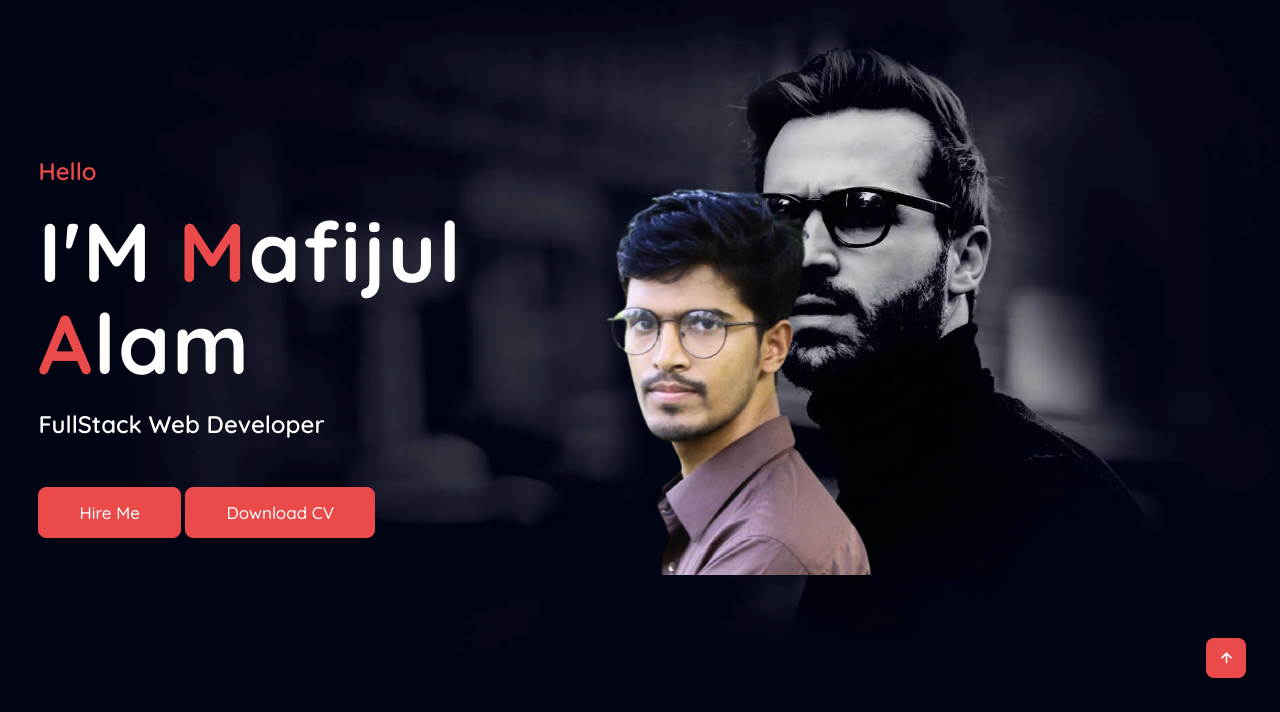
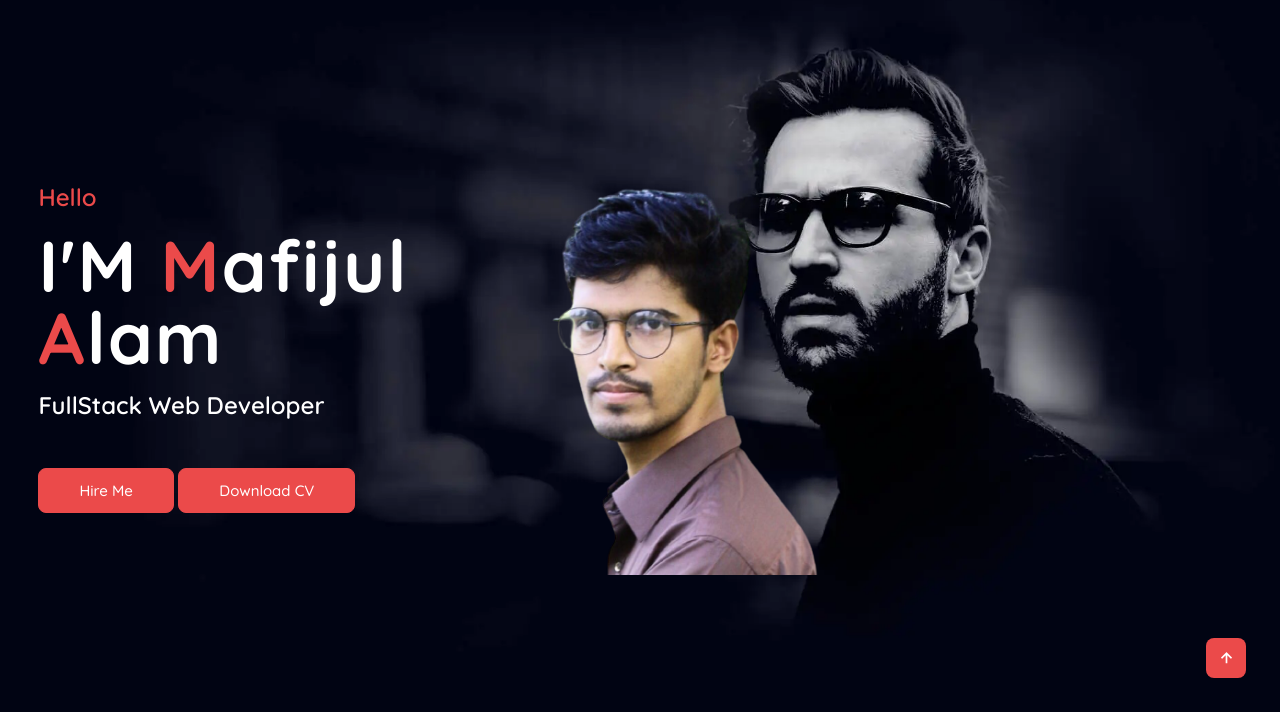
Before and after one commit to MafijulAlam/Portfolio, a plain HTML site: page index.html in a window 1280 px wide. Shown: the part 88-800 px from the top of the page. Drawn offline with nearby package versions, Linux system fonts and the light colour scheme.

Commit message:
second commit change resume

```diff
--- a/index.html
+++ b/index.html
@@ -43,7 +43,7 @@
         <a href="#contact" class="btn">Hire Me</a>
         <a
           target="_blank"
-          href="https://drive.google.com/file/d/1H2Fjqpecpaht8DfrbnZWoGd29JZn74GY/view?usp=sharing"
+          href="https://drive.google.com/file/d/1gymeRe7oPZzniHf7UooQ7EsuQEdGzfi8/view?usp=sharing"
           class="btn"
           >Download CV</a
         >
--- a/style.css
+++ b/style.css
@@ -14,7 +14,7 @@
   --main-color: #eb4a4a;
   --second-color: gray;
   --other-color: #12141c;
-  --h1-font: 5.2rem;
+  --h1-font: 4.5rem;
   --h2-font: 3.5rem;
   --p-font: 1.1rem;
 }
@@ -79,10 +79,10 @@ section {
   justify-content: flex-start;
 }
 .home-text h1 {
-  margin: 20px 0;
+  margin: 17px 0;
   font-size: var(--h1-font);
   font-weight: bold;
-  line-height: 1.1;
+  line-height: 1;
   letter-spacing: 2px;
 }
 span {
@@ -100,9 +100,9 @@ span {
 }
 .btn {
   display: inline-block;
-  padding: 14px 40px;
+  padding: 12px 40px;
   border-radius: 0.5rem;
-  font-size: 17px;
+  font-size: 15px;
   font-weight: 500;
   background: var(--main-color);
   color: var(--text-color);
```
